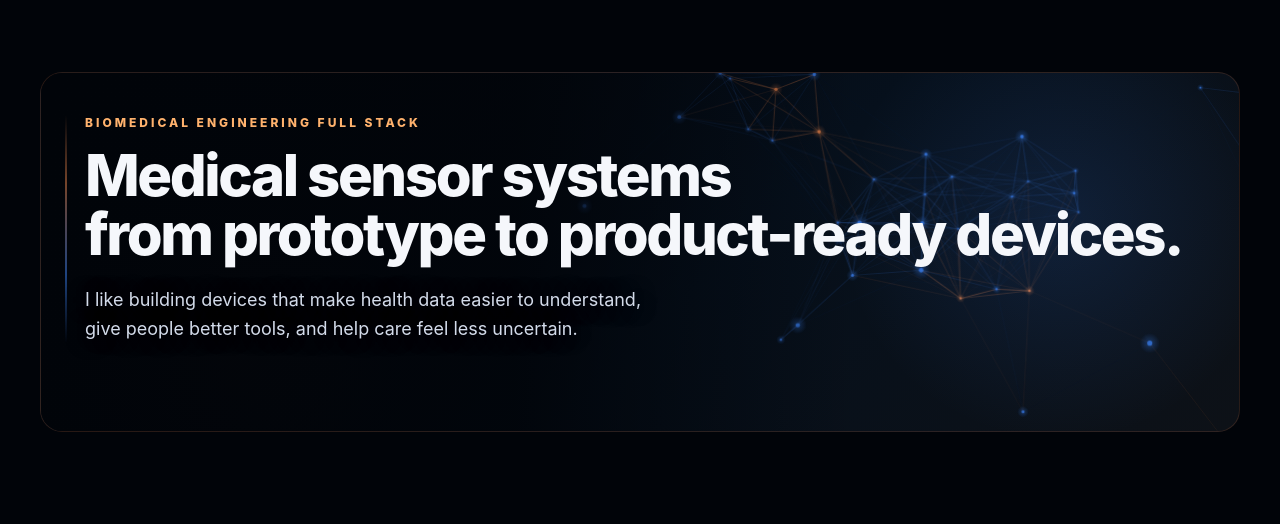
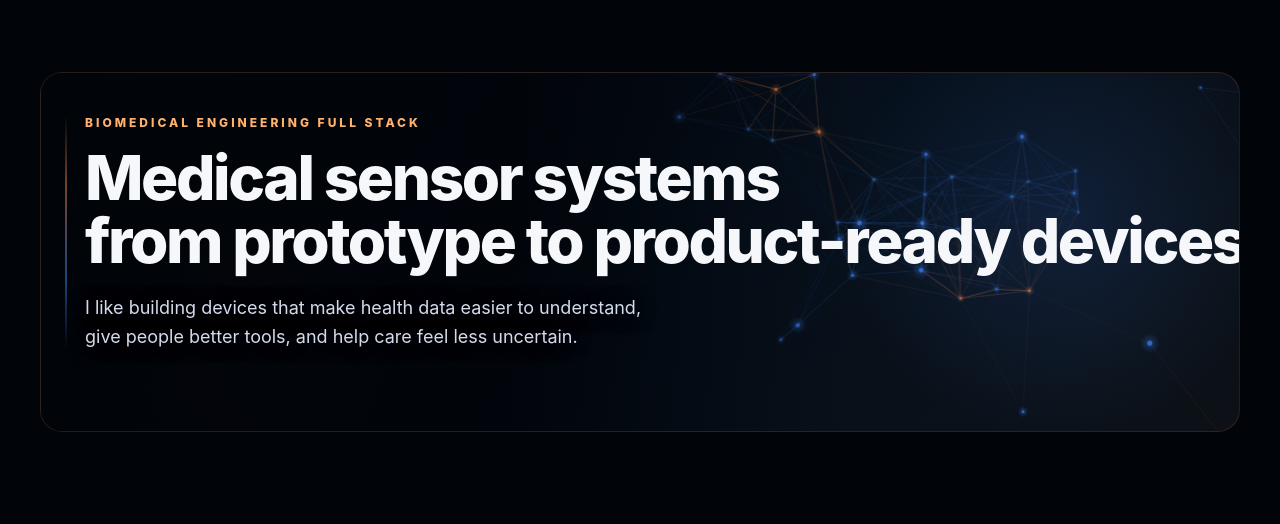
Before and after one commit to CocoHusky/CocoHusky, a website: page assets-src/hero-banner.html in a window 1280 px wide. Shown: the part 148-672 px from the top of the page. Drawn offline with Linux system fonts and the light colour scheme; animation ran at ten frames a second.

Commit message:
Increase h1 font size from 58px to 62px

```diff
--- a/assets-src/hero-banner.html
+++ b/assets-src/hero-banner.html
@@ -73,7 +73,7 @@
 
   h1 {
     margin: 0;
-    font-size: 58px;
+    font-size: 62px;
     line-height: 1.02;
     font-weight: 820;
     letter-spacing: -2.4px;
```
